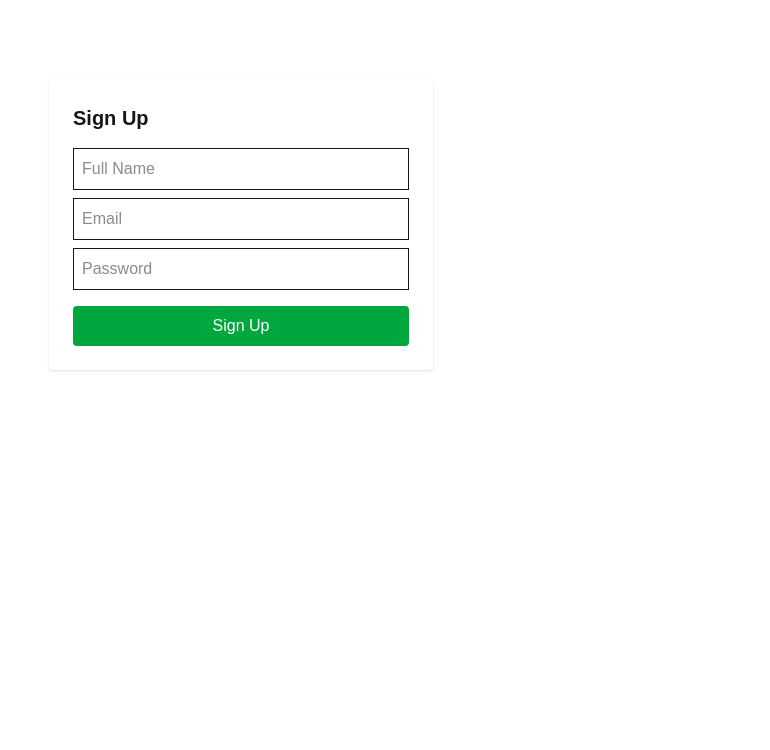
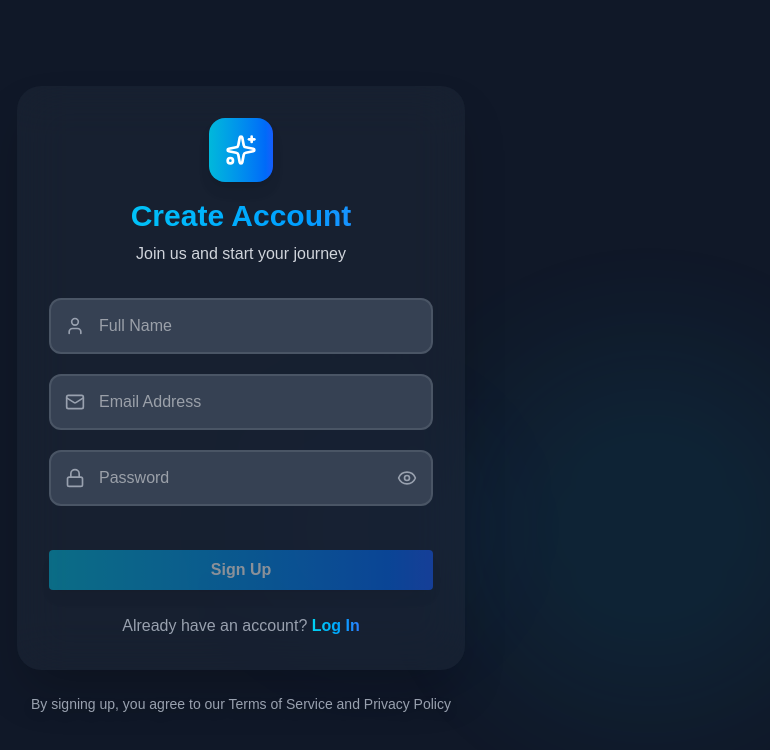
Before and after one commit to NEXORA-0-1/NexaBiz, a Next.js app: page /signup in a window 1280 px wide. Shown: the top 750 px of the page, without its empty margins (399-1169 px from the left). Built offline with nearby package versions, Linux system fonts and the light colour scheme.

Commit message:
update signup page

```diff
--- a/src/app/signup/page.tsx
+++ b/src/app/signup/page.tsx
@@ -1,88 +1,229 @@
-'use client'
-import { useState } from 'react'
-import { createUserWithEmailAndPassword } from 'firebase/auth'
-import { doc, setDoc } from 'firebase/firestore'
-import { auth, db } from '@/lib/firebase'
-import { useRouter } from 'next/navigation'
+"use client"
+
+import { useState } from "react";
+import { Eye, EyeOff, User, Mail, Lock, Sparkles } from "lucide-react";
 
 export default function Signup() {
-  const router = useRouter()
-  const [name, setName] = useState('')
-  const [email, setEmail] = useState('')
-  const [password, setPassword] = useState('')
-  const [loading, setLoading] = useState(false)
+  const [name, setName] = useState("");
+  const [email, setEmail] = useState("");
+  const [password, setPassword] = useState("");
+  const [loading, setLoading] = useState(false);
+  const [showPassword, setShowPassword] = useState(false);
+  const [focusedField, setFocusedField] = useState("");
 
   const generateUserId = () => {
-    const chars = 'ABCDEFGHIJKLMNOPQRSTUVWXYZ0123456789'
-    let result = 'UID'
+    const chars = "ABCDEFGHIJKLMNOPQRSTUVWXYZ0123456789";
+    let result = "UID";
     for (let i = 0; i < 8; i++) {
-      result += chars.charAt(Math.floor(Math.random() * chars.length))
+      result += chars.charAt(Math.floor(Math.random() * chars.length));
     }
-    return result
-  }
+    return result;
+  };
 
   const handleSignup = async () => {
     try {
-      setLoading(true)
+      setLoading(true);
+      await new Promise((resolve) => setTimeout(resolve, 2000));
+      const generatedUserId = generateUserId();
+      alert(
+        `Signup successful! Your User ID is ${generatedUserId}. Please wait for admin approval.`
+      );
+    } catch (error) {
+      console.error("Signup error:", error);
+      alert(error.message);
+    } finally {
+      setLoading(false);
+    }
+  };
 
-      // 1. Create user in Firebase Auth
-      const userCredential = await createUserWithEmailAndPassword(auth, email, password)
-      const user = userCredential.user
-
-      // 2. Generate custom user ID
-      const generatedUserId = generateUserId()
-
-      // 3. Store additional user data in Firestore
-      await setDoc(doc(db, 'users', user.uid), {
-        name: name,
-        email: email,
-        userId: generatedUserId,
-        role: 'user',         // default role
-        approved: false,      // waiting for admin approval
-        createdAt: new Date()
-      })
-
-      alert(`Signup successful! Your User ID is ${generatedUserId}. Please wait for admin approval.`)
-      router.push('/login') // Redirect to login page
-    } catch (error: any) {
-      console.error('Signup error:', error)
-      alert(error.message)
-    } finally {
-      setLoading(false)
-    }
-  }
+  const passwordStrength =
+    password.length === 0
+      ? 0
+      : password.length < 6
+      ? 33
+      : password.length < 10
+      ? 66
+      : 100;
+  const strengthColor =
+    passwordStrength < 33
+      ? "bg-red-500"
+      : passwordStrength < 66
+      ? "bg-yellow-500"
+      : "bg-green-500";
 
   return (
-    <div className="p-6 max-w-sm mx-auto mt-20 bg-white rounded shadow">
-      <h1 className="text-xl mb-4 font-bold">Sign Up</h1>
+    <div className="min-h-screen bg-gray-900 flex items-center justify-center p-4 relative overflow-hidden">
+      {/* Animated background */}
+      <div className="absolute inset-0 overflow-hidden pointer-events-none">
+        <div className="absolute top-20 left-10 w-72 h-72 bg-white/5 rounded-full blur-3xl animate-pulse"></div>
+        <div
+          className="absolute bottom-20 right-10 w-96 h-96 bg-cyan-500/10 rounded-full blur-3xl animate-pulse"
+          style={{ animationDelay: "1s" }}
+        ></div>
+        <div
+          className="absolute top-1/2 left-1/2 w-64 h-64 bg-blue-500/5 rounded-full blur-3xl animate-pulse"
+          style={{ animationDelay: "2s" }}
+        ></div>
+      </div>
+
+      <div className="w-full max-w-md relative z-10">
+        <div className="bg-gray-800/50 backdrop-blur-xl rounded-3xl shadow-2xl p-8 transform transition-all duration-500 hover:shadow-cyan-500/50">
+          <div className="text-center mb-8">
+            <div className="inline-flex items-center justify-center w-16 h-16 bg-gradient-to-r from-cyan-500 to-blue-600 rounded-2xl mb-4 shadow-lg transform transition-transform hover:scale-110 hover:rotate-6">
+              <Sparkles className="w-8 h-8 text-white" />
+            </div>
+            <h1 className="text-3xl font-bold bg-gradient-to-r from-cyan-400 to-blue-500 bg-clip-text text-transparent mb-2">
+              Create Account
+            </h1>
+            <p className="text-gray-300">Join us and start your journey</p>
+          </div>
+
+          <div className="space-y-5">
+            {/* Name Input */}
+            <div className="relative">
+              <div
+                className={`absolute left-4 top-1/2 -translate-y-1/2 transition-colors duration-300 ${
+                  focusedField === "name" ? "text-cyan-400" : "text-gray-400"
+                }`}
+              >
+                <User className="w-5 h-5" />
+              </div>
               <input
-        className="border p-2 w-full mb-2"
+                className={`w-full pl-12 pr-4 py-3.5 rounded-xl border-2 transition-all duration-300 focus:outline-none bg-gray-700 text-white ${
+                  focusedField === "name"
+                    ? "border-cyan-500 shadow-lg shadow-cyan-800"
+                    : "border-gray-600 hover:border-gray-500"
+                }`}
                 type="text"
                 placeholder="Full Name"
                 onChange={(e) => setName(e.target.value)}
+                onFocus={() => setFocusedField("name")}
+                onBlur={() => setFocusedField("")}
                 value={name}
               />
+            </div>
+
+            {/* Email Input */}
+            <div className="relative">
+              <div
+                className={`absolute left-4 top-1/2 -translate-y-1/2 transition-colors duration-300 ${
+                  focusedField === "email" ? "text-cyan-400" : "text-gray-400"
+                }`}
+              >
+                <Mail className="w-5 h-5" />
+              </div>
               <input
-        className="border p-2 w-full mb-2"
+                className={`w-full pl-12 pr-4 py-3.5 rounded-xl border-2 transition-all duration-300 focus:outline-none bg-gray-700 text-white ${
+                  focusedField === "email"
+                    ? "border-cyan-500 shadow-lg shadow-cyan-800"
+                    : "border-gray-600 hover:border-gray-500"
+                }`}
                 type="email"
-        placeholder="Email"
+                placeholder="Email Address"
                 onChange={(e) => setEmail(e.target.value)}
+                onFocus={() => setFocusedField("email")}
+                onBlur={() => setFocusedField("")}
                 value={email}
               />
+            </div>
+
+           {/* Password Input */}
+            <div className="relative">
+              {/* Lock Icon */}
+              <div
+                className={`absolute left-4 top-1/2 -translate-y-1/2 transition-colors duration-300 ${
+                  focusedField === "password" ? "text-cyan-400" : "text-gray-400"
+                }`}
+              >
+                <Lock className="w-5 h-5" />
+              </div>
+
+              {/* Input */}
               <input
-        className="border p-2 w-full mb-4"
-        type="password"
+                className={`w-full pl-12 pr-12 py-3.5 rounded-xl border-2 transition-all duration-300 focus:outline-none bg-gray-700 text-white ${
+                  focusedField === "password"
+                    ? "border-cyan-500 shadow-lg shadow-cyan-800"
+                    : "border-gray-600 hover:border-gray-500"
+                }`}
+                type={showPassword ? "text" : "password"}
                 placeholder="Password"
                 onChange={(e) => setPassword(e.target.value)}
+                onFocus={() => setFocusedField("password")}
+                onBlur={() => setFocusedField("")}
                 value={password}
               />
+
+              {/* Eye Icon */}
               <button
-        className="bg-green-600 text-white p-2 w-full rounded"
+                type="button"
+                onClick={() => setShowPassword(!showPassword)}
+                className="absolute right-4 top-1/2 -translate-y-1/2 text-gray-400 hover:text-cyan-400 transition-colors z-10"
+              >
+                {showPassword ? <EyeOff className="w-5 h-5" /> : <Eye className="w-5 h-5" />}
+              </button>
+
+              {/* Password Strength Indicator */}
+              {password && (
+                <div className="mt-2">
+                  <div className="w-full h-1.5 bg-gray-600 rounded-full overflow-hidden">
+                    <div
+                      className={`h-full transition-all duration-500 ${
+                        passwordStrength < 33
+                          ? "bg-red-500"
+                          : passwordStrength < 66
+                          ? "bg-yellow-500"
+                          : "bg-green-500"
+                      }`}
+                      style={{ width: `${passwordStrength}%` }}
+                    ></div>
+                  </div>
+                  <p className="text-xs text-gray-400 mt-1">
+                    {passwordStrength < 33 && "Weak password"}
+                    {passwordStrength >= 33 && passwordStrength < 66 && "Medium strength"}
+                    {passwordStrength >= 66 && "Strong password"}
+                  </p>
+                </div>
+              )}
+            </div>
+
+
+            {/* Submit Button */}
+            <button
+              className="w-full bg-gradient-to-r from-cyan-500 to-blue-600 text-white p-2 rounded font-semibold shadow-lg hover:shadow-xl transform transition-all duration-300 hover:scale-[1.02] active:scale-[0.98] disabled:opacity-50 disabled:cursor-not-allowed disabled:transform-none mt-6 relative overflow-hidden group"
               onClick={handleSignup}
-        disabled={loading}
+              disabled={loading || !name || !email || !password}
             >
-        {loading ? 'Creating...' : 'Sign Up'}
+              <span className="relative z-10 flex items-center justify-center gap-2">
+                {loading ? (
+                  <>
+                    <div className="w-5 h-5 border-2 border-white/30 border-t-white rounded-full animate-spin"></div>
+                    Creating Account...
+                  </>
+                ) : (
+                  "Sign Up"
+                )}
+              </span>
+              <div className="absolute inset-0 bg-gradient-to-r from-blue-600 to-cyan-500 opacity-0 group-hover:opacity-100 transition-opacity duration-300"></div>
             </button>
           </div>
-  )
+
+          <div className="mt-6 text-center">
+            <p className="text-gray-400">
+              Already have an account?{" "}
+              <a
+                href="/login"
+                className="font-semibold bg-gradient-to-r from-cyan-400 to-blue-500 bg-clip-text text-transparent hover:underline"
+              >
+                Log In
+              </a>
+            </p>
+          </div>
+        </div>
+
+        <p className="text-center text-gray-400 text-sm mt-6 drop-shadow-lg">
+          By signing up, you agree to our Terms of Service and Privacy Policy
+        </p>
+      </div>
+    </div>
+  );
 }
```
Lines whose indentation alone changed are shown as unchanged.
